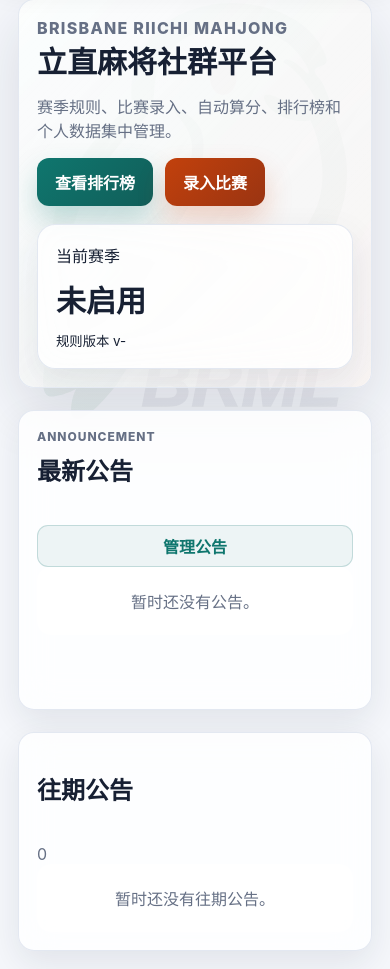
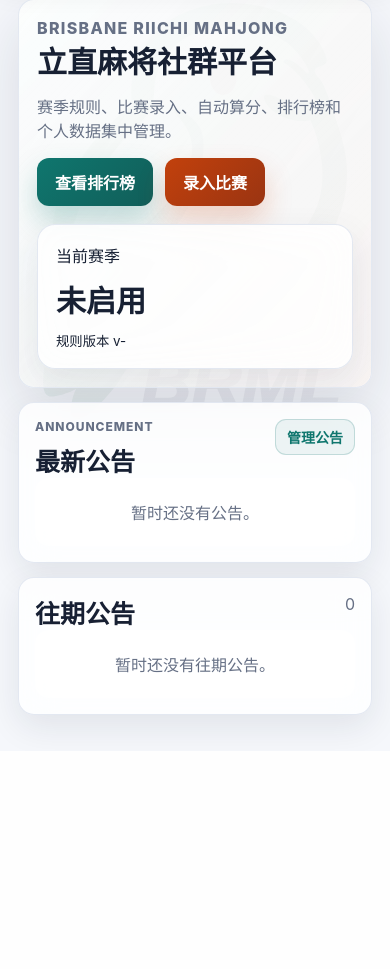
Before and after one commit to BOXIFAN/majhong-web, a Flask app: page / in a window 390 px wide. Shown: the part 93-1062 px from the top of the page. After the commit the page ends 836 px from the top, so only its background shows below. Run offline with Flask 3, Linux system fonts and the light colour scheme; the visitor is signed in with stand-in values (Sample User, id 1); data comes from the database, SQL or seed files in the repository; data that the repository does not hold is empty.

Commit message:
Improve mobile announcements and migrate admin password

```diff
--- a/app.py
+++ b/app.py
@@ -29,6 +29,9 @@ from werkzeug.security import check_password_hash, generate_password_hash
 BASE_DIR = Path(__file__).resolve().parent
 DATABASE = Path(os.environ.get("DATABASE_PATH", BASE_DIR / "instance" / "mahjong.db"))
 SEED_DEMO_DATA = os.environ.get("SEED_DEMO_DATA", "false").lower() in {"1", "true", "yes", "on"}
+
+ADMIN_PASSWORD_HASH = "pbkdf2:sha256:600000$OE6JuNaR26tucuw6$c7c3987d9ac3d9e86f2fab2c689c8b49dab963e674f571e8d32d78bf5aaf8c80"
+ADMIN_PASSWORD_MIGRATION = "set-admin-password-2026-08-24"
 
 SUPPORTED_LOCALES = ("zh", "en")
 
@@ -626,6 +629,7 @@ def create_app() -> Flask:
         ensure_database_initialized()
         ensure_user_soft_delete_columns()
         ensure_announcements_table()
+        ensure_admin_password()
         user_id = session.get("user_id")
         g.user = query_one("select * from users where id = ? and is_deleted = 0", (user_id,)) if user_id else None
         if user_id and g.user is None:
@@ -1278,6 +1282,42 @@ def ensure_announcements_table() -> None:
     db.commit()
 
 
+def ensure_admin_password() -> None:
+    db = get_db()
+    db.execute(
+        """
+        create table if not exists app_migrations (
+          name text primary key,
+          applied_at text not null
+        )
+        """
+    )
+    applied = db.execute(
+        "select 1 from app_migrations where name = ?",
+        (ADMIN_PASSWORD_MIGRATION,),
+    ).fetchone()
+    if applied:
+        db.commit()
+        return
+
+    admins = db.execute(
+        "select id from users where role = 'super_admin' and is_deleted = 0"
+    ).fetchall()
+    if len(admins) != 1:
+        db.commit()
+        return
+
+    db.execute(
+        "update users set password_hash = ? where id = ?",
+        (ADMIN_PASSWORD_HASH, admins[0]["id"]),
+    )
+    db.execute(
+        "insert into app_migrations (name, applied_at) values (?, ?)",
+        (ADMIN_PASSWORD_MIGRATION, now()),
+    )
+    db.commit()
+
+
 def execute(sql: str, params: tuple = ()) -> None:
     db = get_db()
     db.execute(sql, params)
@@ -1721,13 +1761,12 @@ def init_db() -> None:
     with open(BASE_DIR / "schema.sql", encoding="utf-8") as f:
         db.executescript(f.read())
     db.row_factory = sqlite3.Row
-    admin_hash = generate_password_hash("admin1234", method="pbkdf2:sha256")
     admin_id = db.execute(
         """
         insert into users (display_name, email, password_hash, role, created_at)
         values ('Admin', 'admin@example.com', ?, 'super_admin', ?)
         """,
-        (admin_hash, now()),
+        (ADMIN_PASSWORD_HASH, now()),
     ).lastrowid
     if SEED_DEMO_DATA:
         seed_demo_data(db, admin_id)
--- a/schema.sql
+++ b/schema.sql
@@ -2,6 +2,7 @@ drop table if exists penalties;
 drop table if exists match_entries;
 drop table if exists matches;
 drop table if exists announcements;
+drop table if exists app_migrations;
 drop table if exists rule_versions;
 drop table if exists seasons;
 drop table if exists invite_codes;
@@ -26,6 +27,11 @@ create table announcements (
   created_at text not null,
   updated_at text not null,
   foreign key (author_id) references users(id)
+);
+
+create table app_migrations (
+  name text primary key,
+  applied_at text not null
 );
 
 create table invite_codes (
--- a/static/style.css
+++ b/static/style.css
@@ -1521,6 +1521,57 @@ select:focus {
     flex-direction: column;
   }
 
+  .announcement-layout {
+    gap: 14px;
+    margin-top: 14px;
+  }
+
+  .announcement-layout .panel {
+    padding: 16px;
+  }
+
+  .announcement-featured {
+    min-height: 0;
+  }
+
+  .announcement-layout .section-head {
+    flex-direction: row;
+    align-items: flex-start;
+    gap: 12px;
+  }
+
+  .announcement-layout .section-head h2 {
+    margin: 0;
+    font-size: 25px;
+  }
+
+  .announcement-featured .secondary-button {
+    flex: none;
+    min-height: 36px;
+    padding: 7px 11px;
+    font-size: 14px;
+  }
+
+  .announcement-featured h3 {
+    margin-top: 22px;
+    font-size: 24px;
+    line-height: 1.25;
+  }
+
+  .announcement-meta {
+    font-size: 12px;
+    line-height: 1.5;
+  }
+
+  .announcement-content {
+    font-size: 16px;
+    line-height: 1.7;
+  }
+
+  .announcement-archive .empty {
+    padding-block: 22px;
+  }
+
   .mobile-topbar {
     min-height: 74px;
     padding: 12px 14px;
```
Also changed, not shown: README.md.
